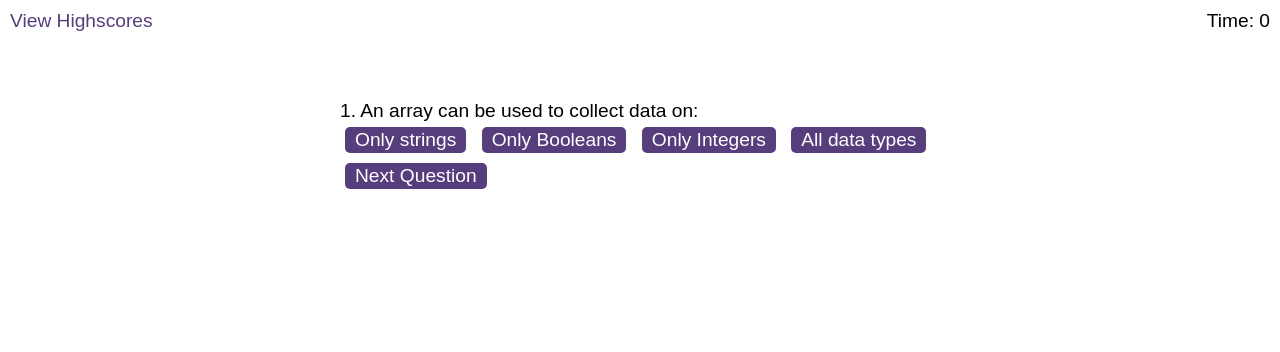
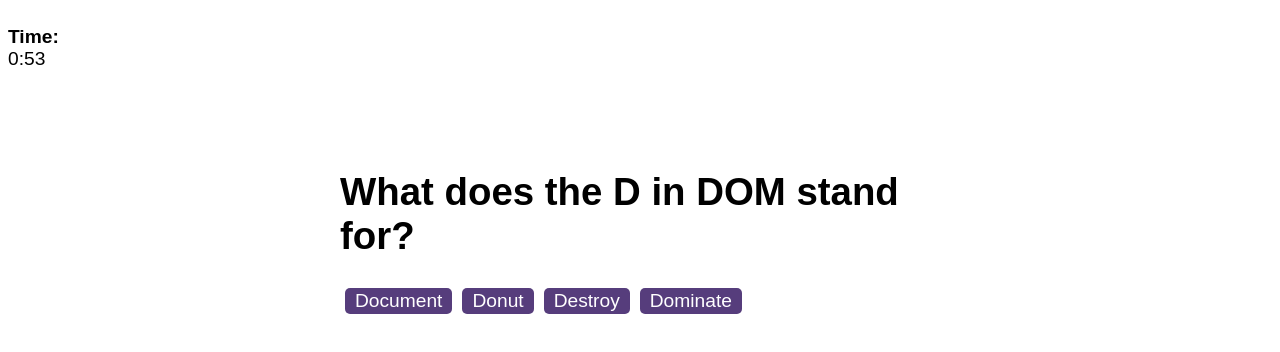
Before and after one commit to thelukass88/Coding-Quiz, a plain HTML site: page index.html in a window 1280 px wide. Both pictures are taken after a click on the button "Start Quiz". Drawn offline with Linux system fonts and the light colour scheme.

Commit message:
big changes as cut out long form questions to loop through the questions, temporarily removed questions js

```diff
--- a/assets/css/styles.css
+++ b/assets/css/styles.css
@@ -13,7 +13,11 @@ a:hover {
   color: #8570a5;
 }
 
-.choiceButton {
+#quizContainer {
+  display: none;
+}
+
+#options button{
   display: inline-block;
   margin: 5px;
   cursor: pointer;
@@ -102,8 +106,12 @@ li:nth-child(odd) {
   border-top: 2px solid #ccc;
 }
 
-.timer {
-  position: absolute;
-  top: 10px;
+#timer {
+  position: block;
+  top: 0;
   right: 10px;
 }
+
+h4{
+  margin-bottom: 0;
+}
--- a/assets/js/logic.js
+++ b/assets/js/logic.js
@@ -3,188 +3,148 @@ startQuizButton.addEventListener("click", startQuiz);
 function startQuiz() {
   console.log("Started!");
   document.getElementById("start-screen").style.display="none";
-  document.getElementById("questions").style.display="block";
-  document.getElementById("myButton").style.display="block";
+  document.getElementById("quizContainer").style.display="block";
 }
 
-// Get a reference to the button, the question container, and the choices container
-var button = document.getElementById('myButton');
-var questionContainer = document.getElementById('question');
-var choicesButtons = document.querySelectorAll('.choiceButton');
 
-// Initialize index to 0 (start from the first question)
-var currentIndex = 0;
+// Quiz data
+const quizData = [
+  {
+    question: 'What does the D in DOM stand for?',
+    options: ['Document', 'Donut', 'Destroy', 'Dominate'],
+    answer: 0 // Index of correct option in options array
+  },
+  {
+    question: 'What can you put inside an array?',
+    options: ['Only Strings', 'Only Integers', 'Only Booleans', 'All of the above'],
+    answer: 3
+  },
+  {
+    question: 'Which of these is not a type of loop?',
+    options: ['For', 'When', 'If', 'While'],
+    answer: 1
+  },
+  {
+    question: 'An integer is a...?',
+    options: ['Number', 'Text', 'Someone into gers', 'Images'],
+    answer: 0
+  },
+  {
+    question: 'Which one of these does NOT need to be in a README file?',
+    options: ['Screenshots of application', 'Licence to code', 'Licence to Kill', 'Testing'],
+    answer: 2
+  },
+  {
+    question: 'What is the name of the titles inside of an object?',
+    options: ['Tags', 'Keys', 'Headings', 'Signs'],
+    answer: 1
+  },
+  {
+    question: 'Which command allows you to move into a file on the terminal?',
+    options: ['cd ..', 'ls', 'git add .', 'cd fileName'],
+    answer: 3
+  },
+  {
+    question: 'What is the name of test the looks at a smaller function within code?',
+    options: ['Mock', 'Practice', 'Test', 'Suck it and see'],
+    answer: 0
+  }
+  // Add more questions as needed
+];
 
-// Function to update question and choices
-function updateQuestion() {
-    // Access the current question
-    var currentQuestion = questions[currentIndex];
+// Quiz state
+let currentQuestionIndex = 0;
+let userScore = 0;
 
-    // Update the question text
-    questionContainer.textContent = currentQuestion.question;
+// DOM elements
+const quizContainer = document.getElementById('quizContainer');
+const resultContainer = document.getElementById('resultContainer');
+const scoreboardContainer = document.getElementById('scoreboardContainer');
+const timerContainer = document.getElementById('timerContainer');
+const questionElement = document.getElementById('question');
+const optionsElement = document.getElementById('options');
+const submitBtn = document.getElementById('submitBtn');
+const userScoreElement = document.getElementById('userScore');
+const userNameElement = document.getElementById('userName');
+const saveScoreBtn = document.getElementById('saveScoreBtn');
+const scoreListElement = document.getElementById('scoreList');
+const timerElement = document.getElementById('timer');
 
-    // Update the choices buttons text
-    currentQuestion.choices.forEach(function(choice, index) {
-        choicesButtons[index].textContent = choice;
-    });
+// Initialize quiz
+function initQuiz() {
+  renderQuestion();
+  renderTimer();
 }
 
-// Call the updateQuestion function to initially set the question and choices
-updateQuestion();
+// Render question
+function renderQuestion() {
+  const currentQuestion = quizData[currentQuestionIndex];
+  questionElement.textContent = currentQuestion.question;
+  optionsElement.innerHTML = '';
+  currentQuestion.options.forEach((option, index) => {
+      const optionBtn = document.createElement('button');
+      optionBtn.textContent = option;
+      optionBtn.addEventListener('click', () => handleOptionClick(index));
+      optionsElement.appendChild(optionBtn);
+  });
+}
 
-// Add event listener to the buttons
-choicesButtons.forEach(function(button) {
-    button.addEventListener('click', function() {
-        // Increment the index
-        currentIndex++;
+// Handle option click
+function handleOptionClick(optionIndex) {
+  if (optionIndex === quizData[currentQuestionIndex].answer) {
+      userScore++;
+  }
+  currentQuestionIndex++;
+  if (currentQuestionIndex < quizData.length) {
+      renderQuestion();
+  } else {
+      showResult();
+  }
+}
 
-        // If the index exceeds the length of the array, reset it to 0 (start from the beginning)
-        if (currentIndex >= questions.length) {
-            currentIndex = 0;
-        }
+// Render result
+function showResult() {
+  quizContainer.style.display = 'none';
+  resultContainer.style.display = 'block';
+  userScoreElement.textContent = userScore;
+}
 
-        // Update the question and choices
-        updateQuestion();
-    });
+// Save score
+saveScoreBtn.addEventListener('click', () => {
+  const userName = userNameElement.value;
+  const scoreData = { name: userName, score: userScore };
+  localStorage.setItem('userScore', JSON.stringify(scoreData));
+  renderScoreboard();
 });
 
-// Add event listener to the button
-button.addEventListener('click', function() {
-    // Increment the index
-    currentIndex++;
+// Render scoreboard
+function renderScoreboard() {
+  scoreboardContainer.style.display = 'block';
+  scoreListElement.innerHTML = '';
+  const storedScoreData = localStorage.getItem('userScore');
+  if (storedScoreData) {
+      const scoreData = JSON.parse(storedScoreData);
+      const scoreItem = document.createElement('li');
+      scoreItem.textContent = `${scoreData.name}: ${scoreData.score}`;
+      scoreListElement.appendChild(scoreItem);
+  }
+}
 
-    // If the index exceeds the length of the array, reset it to 0 (start from the beginning)
-    if (currentIndex >= questions.length) {
-        currentIndex = 0;
-    }
+// Timer functionality
+function renderTimer() {
+  let timeLeft = 60;
+  const timerInterval = setInterval(() => {
+      timeLeft--;
+      const minutes = Math.floor(timeLeft / 60);
+      const seconds = timeLeft % 60;
+      timerElement.textContent = `${minutes}:${seconds < 10 ? '0' : ''}${seconds}`;
+      if (timeLeft === 0) {
+          clearInterval(timerInterval);
+          timerContainer.style.display = 'none';
+          initQuiz();
+      }
+  }, 1000);
+}
 
-    // Update the question and choices
-    updateQuestion();
-});
-
-
-
-// button.addEventListener("click", startQuestions);
-
-// function startQuestions() {
-//       // Iterate through the array of objects
-//       for (var i = 0; i < questions.length; i++) {
-//         // Access each object
-//         var currentObject = questions[i];
-
-//         // Do something with the object, for example, log its properties
-//         console.log("Name:", currentObject.name, ", Value:", currentObject.value);
-//     }
-
-// }
-//     // Iterate through the array of objects
-//     for (var i = 0; i < questions.length; i++) {
-//         // Access each object
-//         var currentObject = questions[i];
-
-//         // Do something with the object, for example, log its properties
-//         console.log("Name:", currentObject.name, ", Value:", currentObject.value);
-//     }
-
-
-// const question = document.getElementById("question");
-// const choiceOne = document.getElementById("choice-text1");
-// const choiceTwo = document.getElementById("choice-text2");
-// const choiceThree = document.getElementById("choice-text3");
-// const choiceFour = document.getElementById("choice-text4");
-
-// const questionOne = questions[0].question;
-// const questionOneChoiceOne = questions[0].choice1;
-// const questionOneChoiceTwo = questions[0].choice2;
-// const questionOneChoiceThree = questions[0].choice3;
-// const questionOneChoiceFour = questions[0].choice4;
-
-
-// function startQuiz() {
-//   console.log("Started!");
-//   document.getElementById("start-screen").style.display="none";
-//   document.getElementById("questions").style.display="block";
-//   question.innerHTML = questionOne;
-//   choiceOne.innerHTML = questionOneChoiceOne;
-//   choiceTwo.innerHTML = questionOneChoiceTwo;
-//   choiceThree.innerHTML = questionOneChoiceThree;
-//   choiceFour.innerHTML = questionOneChoiceFour;
-//   toQuestionTwo();
-// };
-
-// function toQuestionTwo() {
-//   choiceOne.addEventListener("click", startQuestionTwo);
-//   choiceTwo.addEventListener("click", startQuestionTwo);
-//   choiceThree.addEventListener("click", startQuestionTwo);
-//   choiceFour.addEventListener("click", startQuestionTwo);
-// };
-
-// function startQuestionTwo() {
-//   const questionTwo = questions[1].question;
-//   const questionTwoChoiceOne = questions[1].choice1;
-//   const questionTwoChoiceTwo = questions[1].choice2;
-//   const questionTwoChoiceThree = questions[1].choice3;
-//   const questionTwoChoiceFour = questions[1].choice4;
-
-//   question.innerHTML = questionTwo;
-//   choiceOne.innerHTML = questionTwoChoiceOne;
-//   choiceTwo.innerHTML = questionTwoChoiceTwo;
-//   choiceThree.innerHTML = questionTwoChoiceThree;
-//   choiceFour.innerHTML = questionTwoChoiceFour;
-
-//   toQuestionThree();
-// }
-
-// function toQuestionThree() {
-//   choiceOne.addEventListener("click", startQuestionThree);
-//   choiceTwo.addEventListener("click", startQuestionThree);
-//   choiceThree.addEventListener("click", startQuestionThree);
-//   choiceFour.addEventListener("click", startQuestionThree);
-// };
-
-// function startQuestionThree() {
-//   const questionThree = questions[2].question;
-//   const questionThreeChoiceOne = questions[2].choice1;
-//   const questionThreeChoiceTwo = questions[2].choice2;
-
-//   question.innerHTML = questionThree;
-//   choiceOne.innerHTML = questionThreeChoiceOne;
-//   choiceTwo.innerHTML = questionThreeChoiceTwo;
-//   document.getElementById("choice-text3").style.display="none";
-//   document.getElementById("choice-text4").style.display="none";
-
-
-//   toQuestionFour();
-// }
-
-// function toQuestionFour() {
-//   choiceOne.addEventListener("click", startQuestionFour);
-//   choiceTwo.addEventListener("click", startQuestionFour);
-//   choiceThree.addEventListener("click", startQuestionFour);
-//   choiceFour.addEventListener("click", startQuestionFour);
-// };
-
-// function startQuestionFour() {
-//   const questionFour = questions[3].question;
-//   const questionFourChoiceOne = questions[3].choice1;
-//   const questionFourChoiceTwo = questions[3].choice2;
-//   const questionFourChoiceThree = questions[3].choice3;
-//   const questionFourChoiceFour = questions[3].choice4;
-
-//   question.innerHTML = questionFour;
-//   choiceOne.innerHTML = questionFourChoiceOne;
-//   choiceTwo.innerHTML = questionFourChoiceTwo;
-//   choiceThree.innerHTML = questionFourChoiceThree;
-//   choiceFour.innerHTML = questionFourChoiceFour;
-//   document.getElementById("choice-text3").style.display="block";
-//   document.getElementById("choice-text4").style.display="block";
-
-//   toHighScores();
-// }
-
-// function toHighScores() {
-//   choiceOne.addEventListener("click", );
-//   choiceTwo.addEventListener("click", startQuestionFour);
-//   choiceThree.addEventListener("click", startQuestionFour);
-//   choiceFour.addEventListener("click", startQuestionFour);
-// };
+// Start quiz
+initQuiz();
--- a/assets/js/questions.js
+++ /dev/null
@@ -1,22 +0,0 @@
-let questions = [
-    {
-        question: '1. An array can be used to collect data on:',
-        answer: 3,
-        choices: ['Only strings', 'Only Booleans', 'Only Integers', 'All data types']
-    },
-    {
-        question: '2. What does DOM stand for?',
-        answer: 0,
-        choices: ['Document, Object, Model', 'Directory, Object, Mode', 'Document, Object, Mirror', 'Do not, Offer, Milk']
-    },
-    {
-        question: '3. var, let and const all operate in the same way and have no distinctions:',
-        answer: 1,
-        choices: ['True', 'False']
-    },
-    {
-        question: '4. Which event would work best with a submit button?',
-        answer: 2,
-        choices: ['keydown or onkeydown', 'change or onchange', 'click or onclick', 'load or onload']
-    }
-];
--- a/index.html
+++ b/index.html
@@ -1,18 +1,20 @@
  <!DOCTYPE html>
-<html lang="en-gb">
+      <html lang="en">
       <head>
-    <meta charset="UTF-8" />
-    <meta name="viewport" content="width=device-width, initial-scale=1.0" />
-    <meta http-equiv="X-UA-Compatible" content="ie=edge" />
-    <title>Coding Quiz</title>
-
+          <meta charset="UTF-8">
+          <meta name="viewport" content="width=device-width, initial-scale=1.0">
+          <title>Quiz Application</title>
           <link rel="stylesheet" href="./assets/css/styles.css" />
       </head>
-
       <body>
-    <div class="scores"><a href="highscores.html">View Highscores</a></div>
-
-    <div class="timer">Time: <span id="time">0</span></div>
+        <!-- <div class="scores"><a href="highscores.html">View Highscores</a></div> -->
+        <!-- Timer Container -->
+        <div class="timerContainer"><h4>Time:</h4><span id="timer">1:00</span></div>
+        <!-- Timer Container
+        <div id="timerContainer">
+            <h1>Timer</h1>
+            <p id="timer">1:00</p>
+        </div> -->
 
         <div class="wrapper">
           <div id="start-screen" class="start">
@@ -25,33 +27,28 @@
             <button id="startButton">Start Quiz</button>
           </div>
 
-      <div id="questions" class="hide">
-        <div id="game" class="justify-center flex-column">
-          <div id="question"></div>
-          <div id="choices">
-            <button class="choiceButton" id="choice1"></button>
-            <button class="choiceButton" id="choice2"></button>
-            <button class="choiceButton" id="choice3"></button>
-            <button class="choiceButton" id="choice4"></button>
-          </div>
-          <button id="myButton">Next Question</button>
-        </div>
+          <!-- Quiz Container -->
+          <div id="quizContainer">
+              <!-- Quiz Questions and Options -->
+              <h1 id="question"></h1>
+              <div id="options"></div>
           </div>
 
-
-      <div id="end-screen" class="hide">
-        <h2>All done!</h2>
-        <p>Your final score is <span id="final-score"></span>.</p>
-        <p>
-          Enter initials: <input type="text" id="initials" max="3" />
-          <button id="submit">Submit</button>
-        </p>
+          <!-- Result Container -->
+          <div id="resultContainer" style="display: none;">
+              <h1>Quiz Result</h1>
+              <p>Your score: <span id="userScore"></span></p>
+              <input type="text" id="userName" placeholder="Enter your name">
+              <button id="saveScoreBtn">Save Score</button>
           </div>
 
-      <div id="feedback" class="feedback hide"></div>
+          <!-- Scoreboard Container -->
+          <div id="scoreboardContainer" style="display: none;">
+              <h1>Scoreboard</h1>
+              <ul id="scoreList"></ul>
           </div>
 
-        <script src="./assets/js/questions.js"></script>
+          <!-- JavaScript -->
           <script src="./assets/js/logic.js"></script>
       </body>
       </html>
```
Also changed, not shown: highscores.html (deleted, +0 -23 lines), assets/js/scores.js (deleted). Lines whose indentation alone changed are shown as unchanged.
